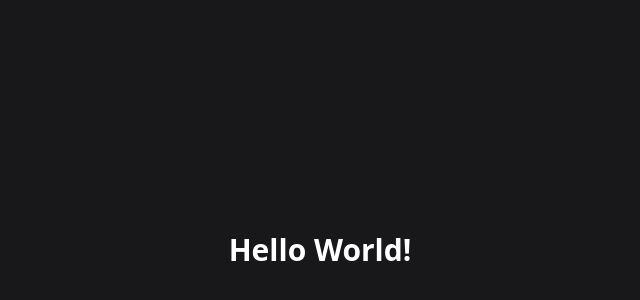
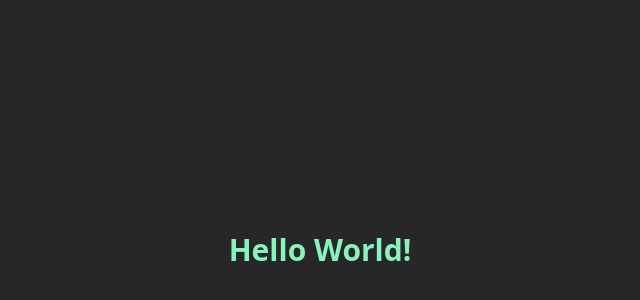
Before and after one commit to Agencia-CodeX/recicla-hack, a Next.js app in the folder web/: page / in a window 1280 px wide. Shown: the part 150-450 px from the top of the page, without its empty margins (320-960 px from the left). Built offline with nearby package versions, Linux system fonts and the light colour scheme.

Commit message:
setup app colors

```diff
--- a/web/src/pages/index.tsx
+++ b/web/src/pages/index.tsx
@@ -1,8 +1,8 @@
 
 export default function Home() {
     return (
-        <div className="h-screen w-full flex justify-center items-center bg-zinc-900">
-            <h1 className="text-3xl font-bold text-white">Hello World!</h1>
+        <div className="h-screen w-full flex justify-center items-center bg-zinc-800">
+            <h1 className="text-3xl font-bold text-green-50">Hello World!</h1>
         </div>
     )
 }
--- a/web/tailwind.config.js
+++ b/web/tailwind.config.js
@@ -4,7 +4,15 @@ module.exports = {
     "./src/components/**/*.tsx",
   ],
   theme: {
-    extend: {},
+    extend: {
+      colors: {
+        "green-50": "#87F5BA",
+        "green-100": "#60F089",
+        "green-400": "#00BB58",
+        "green-700": "#1C613C",
+        "green-900": "#135726",
+      }
+    },
   },
   plugins: [],
 }
```
